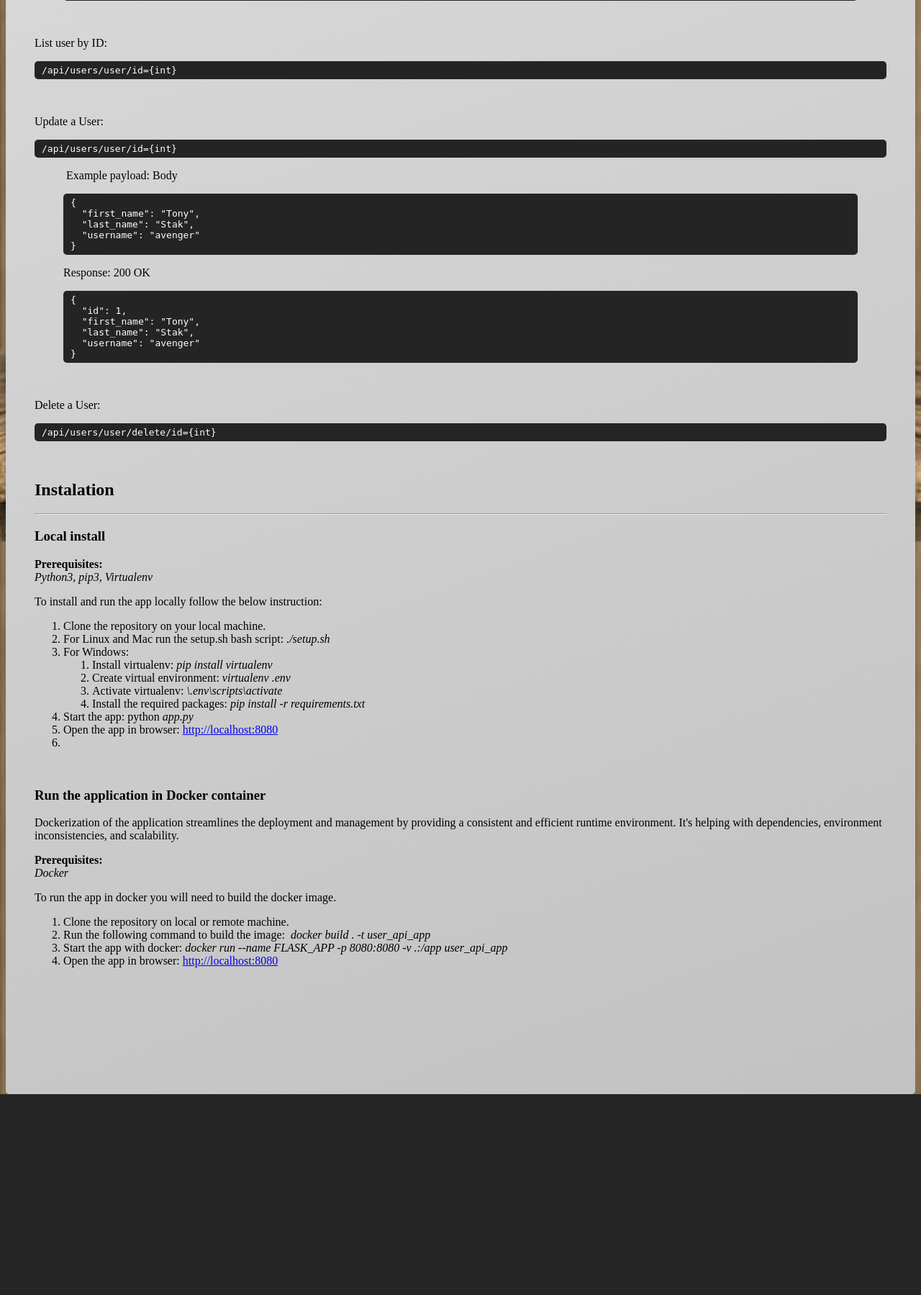
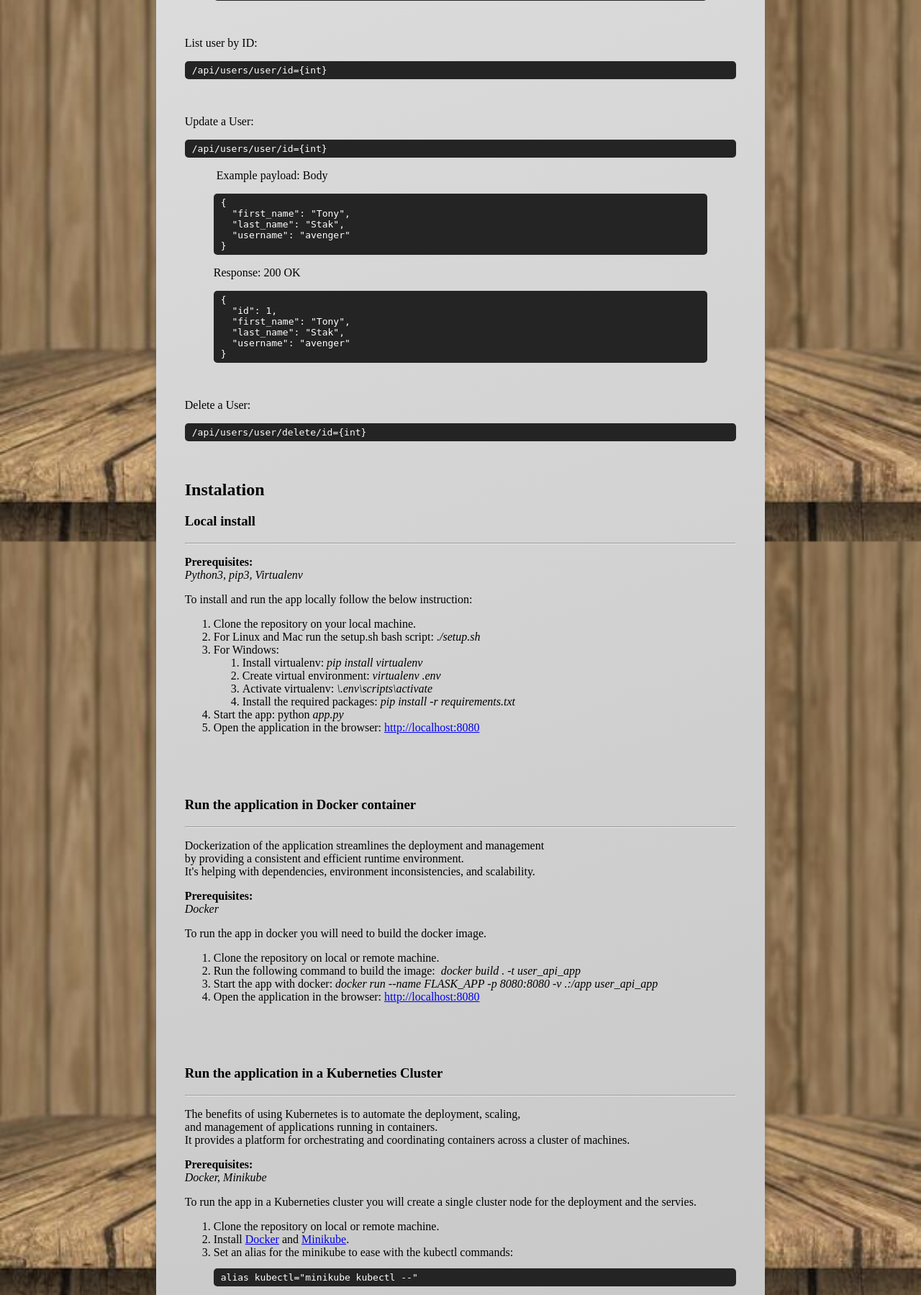
Before and after one commit to mmark0v/Users-API-Simple-App, a Flask app: page / in a window 1280 px wide. Shown: the part 2441-4240 px from the top of the page at 72% size. Before the commit the page ends 3961 px from the top, so only its background shows below. Run offline with Flask 3, Linux system fonts and the light colour scheme.

Commit message:
Created the Kuberneties deployments, updated doc.

```diff
--- a/static/css/styles.css
+++ b/static/css/styles.css
@@ -73,6 +73,7 @@ body {
   }
   .btn-submit {
     background-color: rgb(46, 46, 46);
+    position: relative;
     width: 100%;
   }
   .btn-edit {
@@ -107,6 +108,7 @@ body {
   }
   .m-2 {
       margin: 2rem;
+      width: 30%;
   }
   .my-1 {
     margin-top: 1rem;
--- a/templates/index.html
+++ b/templates/index.html
@@ -45,11 +45,9 @@
 
 
 
-
-
         <h3>&nbsp;</h3>
 
-<h2><span style="font-size:18px">About</span></h2>
+<h2>About</h2>
 
 <hr />
 <p>This simple python app is build on the Flask web framwork.</p>
@@ -207,9 +205,9 @@ Server:&nbsp;<a href="http://localhost:8080/api/users">http://localhost:8080</a>
 
 <h2>Instalation</h2>
 
-<hr />
 <h3>Local install</h3>
 
+<hr />
 <p><strong>Prerequisites:</strong>&nbsp;<br />
 <em>Python3, pip3, Virtualenv</em></p>
 
@@ -227,15 +225,19 @@ Server:&nbsp;<a href="http://localhost:8080/api/users">http://localhost:8080</a>
 	</ol>
 	</li>
 	<li>Start the app: python&nbsp;<em>app.py</em></li>
-	<li>Open the app in browser:&nbsp;<a href="http://localhost:8080">http://localhost:8080</a></li>
-	<li>&nbsp;</li>
+	<li>Open the application in the browser:&nbsp;<a href="http://localhost:8080" target="_blank">http://localhost:8080</a></li>
 </ol>
+
+<p>&nbsp;</p>
 
 <p>&nbsp;</p>
 
 <h3>Run the application in Docker container</h3>
 
-<p>Dockerization of the application streamlines the deployment and management by providing a consistent and efficient runtime environment. It&#39;s helping with dependencies, environment inconsistencies, and scalability.</p>
+<hr />
+<p>Dockerization of the application streamlines the deployment and management<br />
+by providing a consistent and efficient runtime environment.<br />
+It&#39;s helping with dependencies, environment inconsistencies, and scalability.</p>
 
 <p><strong>Prerequisites:&nbsp;</strong><br />
 <em>Docker</em></p>
@@ -246,18 +248,86 @@ Server:&nbsp;<a href="http://localhost:8080/api/users">http://localhost:8080</a>
 	<li>Clone the repository on&nbsp;local or remote machine.</li>
 	<li>Run the following command to build the image:&nbsp;&nbsp;<em>docker build . -t user_api_app</em></li>
 	<li>Start the app with docker:&nbsp;<em>docker run --name FLASK_APP -p 8080:8080 -v .:/app user_api_app</em></li>
-	<li>Open the app in browser:&nbsp;<a href="http://localhost:8080">http://localhost:8080</a></li>
+	<li>Open the application in the browser:&nbsp;<a href="http://localhost:8080" target="_blank">http://localhost:8080</a></li>
 </ol>
 
 <p>&nbsp;</p>
 
 <p>&nbsp;</p>
 
-<p>&nbsp;</p>
+<h3>Run the application in a Kuberneties Cluster</h3>
 
-<p>&nbsp;</p>
+<hr />
+<p>The benefits of using Kubernetes is to automate the deployment, scaling,<br />
+and management of applications running in containers.<br />
+It provides a platform for orchestrating and coordinating containers across a cluster of machines.</p>
+
+<p><strong>Prerequisites:&nbsp;</strong><br />
+<em>Docker, Minikube</em></p>
+
+<p>To run the app in a Kuberneties cluster you will create a single cluster node for the deployment and the servies.&nbsp;</p>
+
+<ol>
+	<li>Clone the repository on&nbsp;local or remote machine.</li>
+	<li>Install <a href="https://docs.docker.com/engine/install/" target="_blank">Docker</a> and <a href="https://minikube.sigs.k8s.io/docs/start/" target="_blank">Minikube</a>.</li>
+	<li>Set an alias for the minikube to ease with the kubectl commands:&nbsp;
+	<pre>
+<code>alias kubectl="minikube kubectl --"</code></pre>
+	</li>
+	<li>Start a Kuberneties cluster:
+	<pre>
+<code>minikube start</code></pre>
+	</li>
+	<li>Deploy the application to the default namespace by using the deployment yaml file located in the repository:
+	<pre>
+<code class="language-bash">kubectl apply -f user-api-app-deployment.yaml</code></pre>
+
+	<p>Kuberneties will create the deployment and will start one replica pod.</p>
+
+	<ul>
+		<li>
+		<p>Confirm that the pod is running.</p>
+
+		<pre>
+<code class="language-bash">$ kubectl get po
+NAME                            READY   STATUS    RESTARTS   AGE
+user-api-app-58598c4b89-86k6k   1/1     Running   0          51s</code></pre>
+		</li>
+	</ul>
+	</li>
+	<li>Deploy the application services to the default namespace by using the services yaml file located in the repository:
+	<pre>
+<code class="language-bash">kubectl apply -f user-api-app-service.yaml</code></pre>
+	Kuberneties will create the service that will expose the port 8080 from the container to the cluster.
+
+	<ul>
+		<li>
+		<p>Confirm that the <em>user-api-app</em> service was created and running.</p>
+
+		<pre>
+<code class="language-bash">$ kubectl get svc
+NAME           TYPE        CLUSTER-IP      EXTERNAL-IP   PORT(S)          AGE
+kubernetes     ClusterIP   10.96.0.1       &lt;none&gt;        443/TCP          10m
+user-api-app   NodePort    10.101.169.14   &lt;none&gt;        8080:30104/TCP   3m</code></pre>
+		</li>
+	</ul>
+	</li>
+	<li>Forward the port 8080 for the service to bevome reachable on the localhost:
+	<pre>
+<code class="language-bash">nohup kubectl port-forward service/user-api-app 8080:8080 &amp;</code></pre>
+	</li>
+	<li>Test the connection:
+	<pre>
+<code class="language-bash">$ nc -zv localhost 8080
+Connection to localhost port 8080 [tcp/http-alt] succeeded!</code></pre>
+	</li>
+	<li>The application is now available at&nbsp;<a href="http://localhost:8080" target="_blank">http://localhost:8080</a></li>
+</ol>
 
 
 
+
+</div>
+
 </body>
 </html>
```
Also changed, not shown: ingress.yaml (added, +16 -0 lines), user-api-app-deployment.yaml (added, +46 -0 lines), user-api-app-service.yaml (added, +25 -0 lines), README.md.
